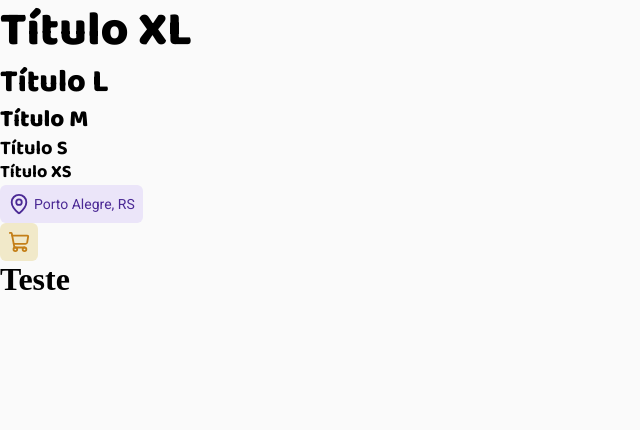
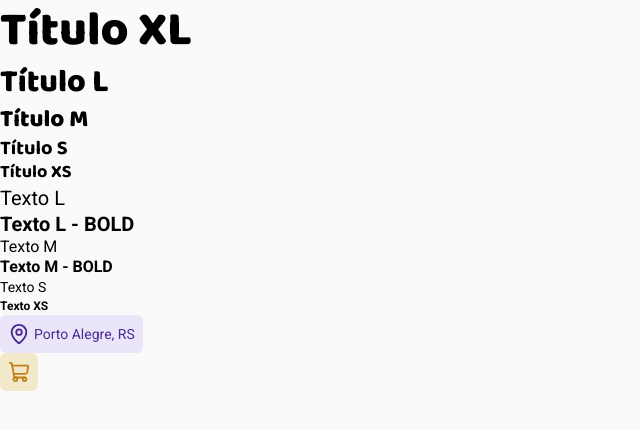
Before and after one commit to YasminFerrariDias/coffeeDelivery, a React (Vite) app: page / in a window 1280 px wide. Shown: the top 430 px of the page, without its empty margins (0-640 px from the left). Built offline with nearby package versions, Linux system fonts and the light colour scheme.

Commit message:
Criando o componente Text

```diff
--- a/src/App.tsx
+++ b/src/App.tsx
@@ -3,6 +3,7 @@ import { GlobalStyle } from './styles/global'
 import { defaultTheme } from './styles/themes/default'
 import { Button } from './components/Button'
 import { Title } from './components/Title'
+import { Text } from './components/Text'
 
 export function App() {
   return (
@@ -16,11 +17,24 @@ export function App() {
       <Title variant='title-s' text='Título S' />
       <br />
       <Title variant='title-xs' text='Título XS' />
+      <br />
+      <Text variant='text-l' text='Texto L'/>
+      <br />
+      <Text variant='text-l-bold' text='Texto L - BOLD'/>
+      <br />
+      <Text variant='text-m' text='Texto M'/>
+      <br />
+      <Text variant='text-m-bold' text='Texto M - BOLD'/>
+      <br />
+      <Text variant='text-s' text='Texto S'/>
+      <br />
+      <Text variant='text-xs' text='Texto XS'/>
+      <br />
+
 
       <Button icon='MapPin' text='Porto Alegre, RS' variant='purple'/>
       <Button icon='ShoppingCart' variant='yellow'/>
 
-      <h1>Teste</h1>
       <GlobalStyle />
     </ThemeProvider>
   )
--- a/src/components/Text/index.tsx
+++ b/src/components/Text/index.tsx
@@ -2,20 +2,12 @@ import { TextContainer } from "./styles"
 
 interface TextProps {
   variant:
-  | 'title-xl'
-  | 'title-l'
-  | 'title-m'
-  | 'title-s'
-  | 'title-xs'
   | 'text-l'
   | 'text-l-bold'
   | 'text-m'
   | 'text-m-bold'
   | 'text-s'
   | 'text-xs'
-  | 'tag'
-  | 'button-g'
-  | 'button-m'
   text: string,
 }
 
--- a/src/components/Text/styles.ts
+++ b/src/components/Text/styles.ts
@@ -2,20 +2,12 @@ import styled from "styled-components";
 
 interface TextContainerProps {
   variant:
-  | 'title-xl'
-  | 'title-l'
-  | 'title-m'
-  | 'title-s'
-  | 'title-xs'
   | 'text-l'
   | 'text-l-bold'
   | 'text-m'
   | 'text-m-bold'
   | 'text-s'
   | 'text-xs'
-  | 'tag'
-  | 'button-g'
-  | 'button-m'
 }
 
 export const TextContainer = styled.span<TextContainerProps>`
```
